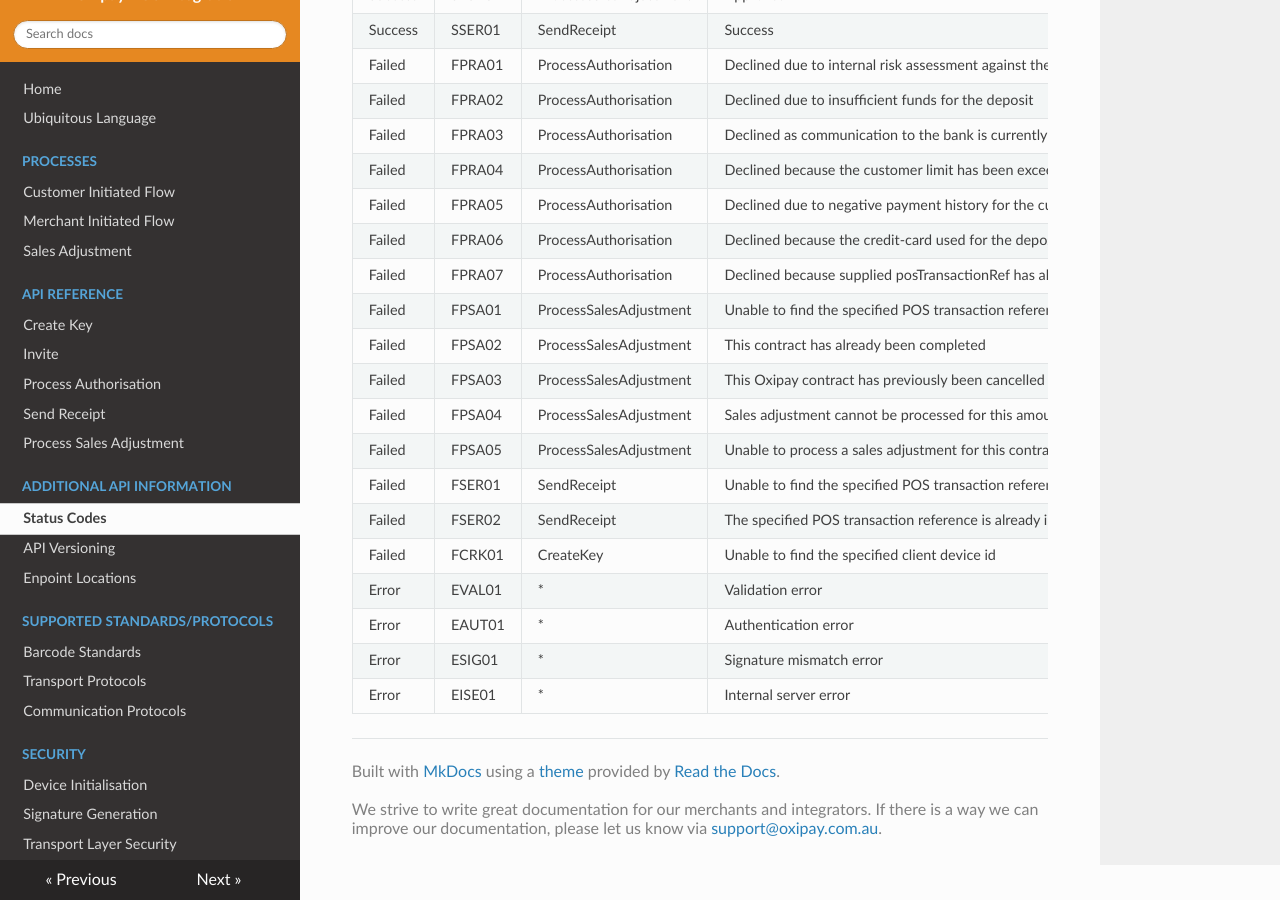
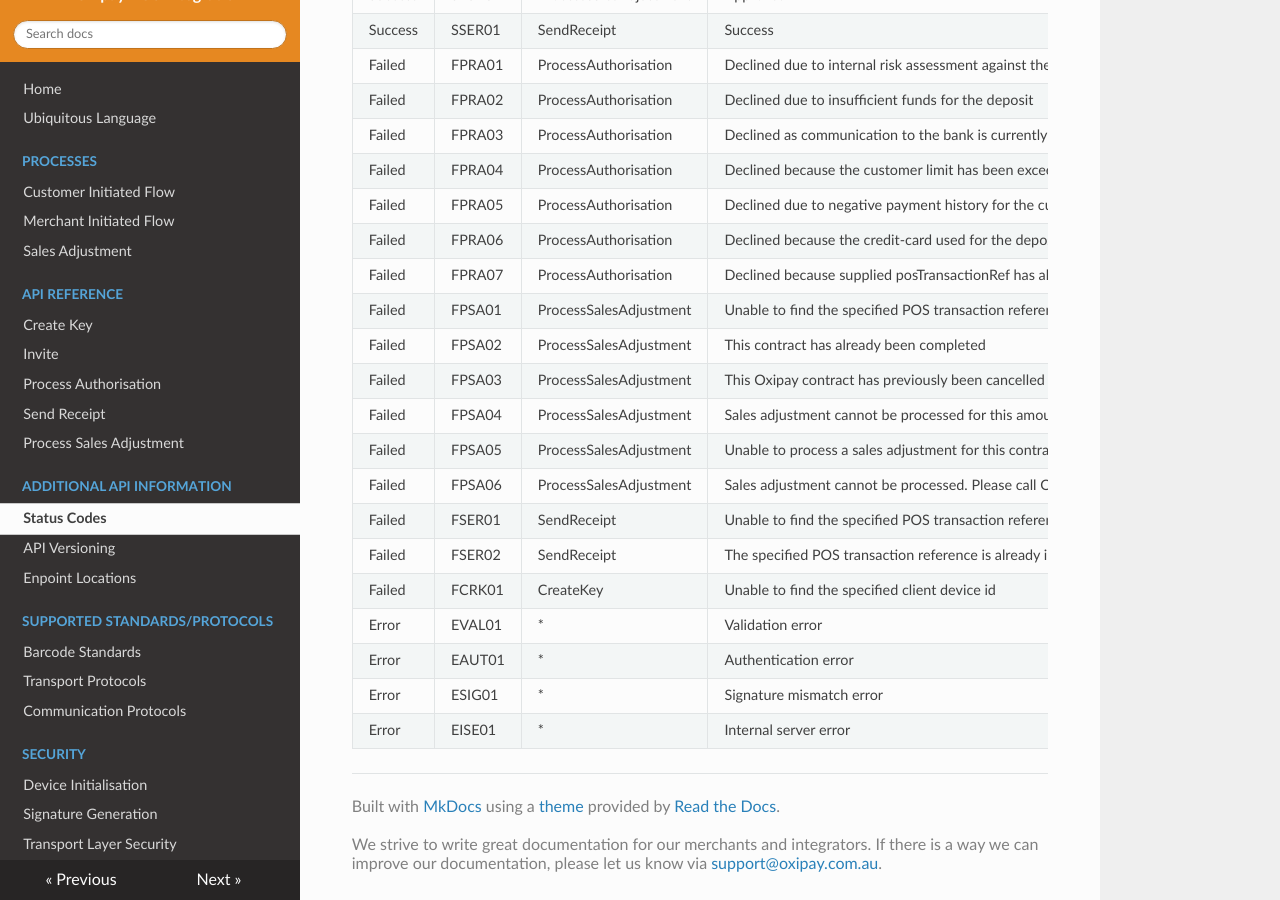
Before and after one commit to oxipay/posdocs, an MkDocs documentation site: the page built from docs/api_information/status_codes.md, in a window 1280 px wide and 900 px high, scrolled down 599 px. Built offline with MkDocs 1.6.1, drawn with Linux system fonts in a browser that asks for light colours; nearby versions of some CDN libraries; old or Windows-style settings are respelled for this version of MkDocs.

Commit message:
Added new failed status for adjustments

```diff
--- a/docs/api_information/status_codes.md
+++ b/docs/api_information/status_codes.md
@@ -27,6 +27,7 @@ Failed | FPSA02 | ProcessSalesAdjustment | This contract has already been comple
 Failed | FPSA03 | ProcessSalesAdjustment | This Oxipay contract has previously been cancelled and all payments collected have been refunded to the customer
 Failed | FPSA04 | ProcessSalesAdjustment | Sales adjustment cannot be processed for this amount
 Failed | FPSA05 | ProcessSalesAdjustment | Unable to process a sales adjustment for this contract. Please contact Merchant Services on 1300 413 902 during business hours for further information
+Failed | FPSA06 | ProcessSalesAdjustment | Sales adjustment cannot be processed. Please call Oxipay Collections on 1300 413 910
 Failed | FSER01 | SendReceipt | Unable to find the specified POS transaction reference
 Failed | FSER02 | SendReceipt | The specified POS transaction reference is already in use
 Failed | FCRK01 | CreateKey | Unable to find the specified client device id
```
Also changed, not shown: docs/api/process_sales_adjustment.md (+1 -0 lines).
